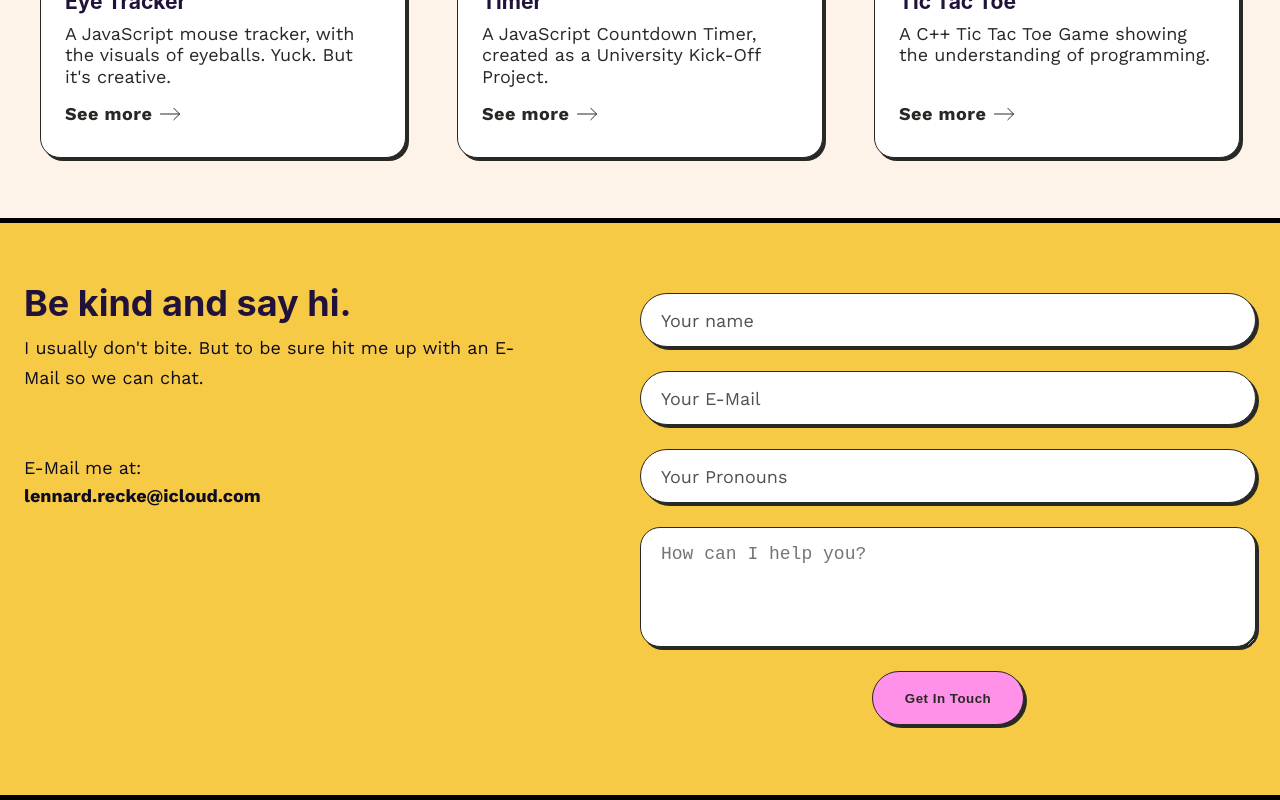
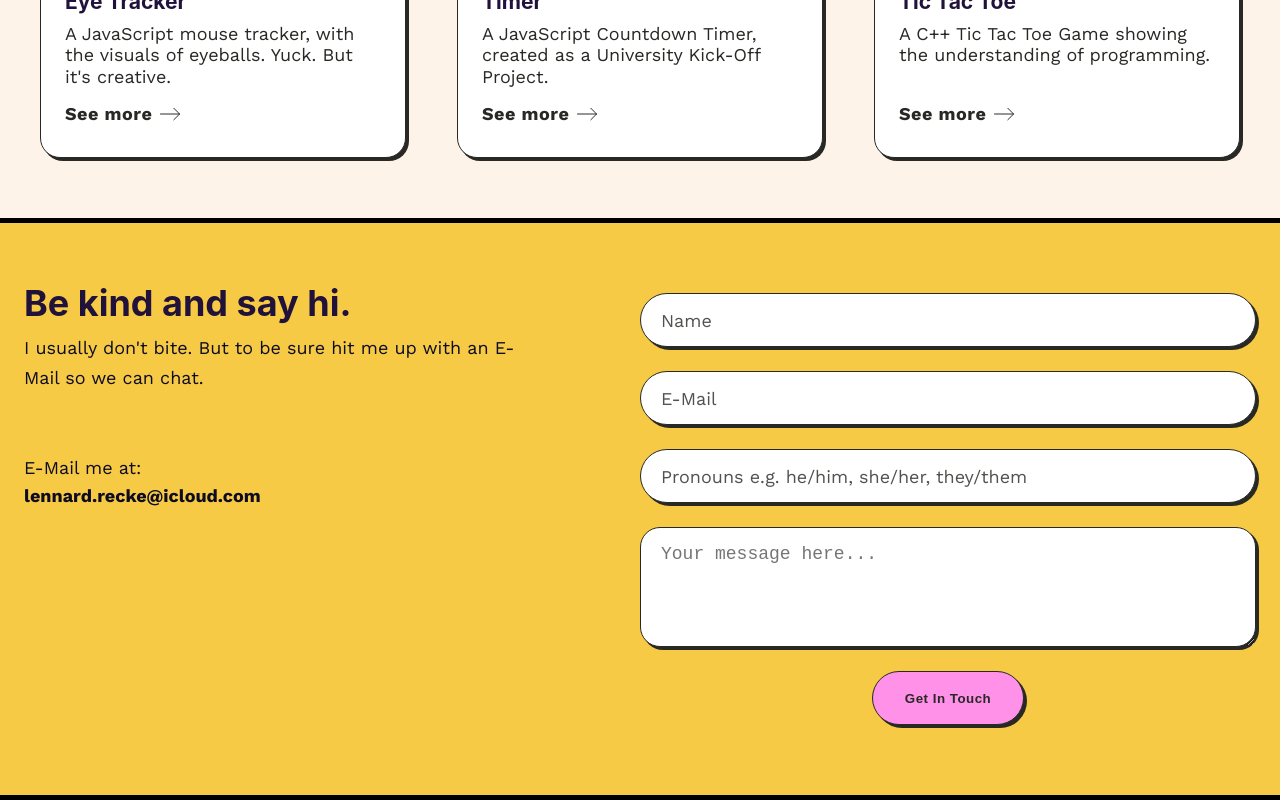
Before and after one commit to lennardrecke/portfolio_v1, a React (Create React App) app: page / in a window 1280 px wide. Shown: the part 1916-2716 px from the top of the page. Built offline with nearby package versions, Linux system fonts and the light colour scheme.

Commit message:
Implemented Form for Contact

```diff
--- a/package.json
+++ b/package.json
@@ -3,6 +3,7 @@
   "version": "0.1.0",
   "private": true,
   "dependencies": {
+    "@formspree/react": "^2.4.1",
     "@testing-library/jest-dom": "^5.16.5",
     "@testing-library/react": "^13.4.0",
     "@testing-library/user-event": "^13.5.0",
--- a/src/App.js
+++ b/src/App.js
@@ -13,6 +13,8 @@ import star from './media/star.svg';
 import circle from './media/circle.svg';
 import lightning from './media/lightning.svg';
 import line from './media/line.svg';
+
+import ContactForm from './ContactForm';
 
 function App() {
 
@@ -171,13 +173,7 @@ function App() {
                 </div>
               </div>
               <div className="right-contact">
-                <form action="">
-                  <input type="text" name="" className="form-input-field f-input" placeholder="Your name" />
-                  <input type="text" name="" className="form-input-field f-input" placeholder="Your E-Mail" />
-                  <input type="text" name="" className="form-input-field f-input" placeholder="Your Pronouns" />
-                  <textarea name="" className="text-area-form-input f-input" placeholder="How can I help you?" />
-                  <input type="button" value="Get in touch" className="primary-button a-button" />
-                </form>
+                <ContactForm />
               </div>
             </div>
           </div>
--- /dev/null
+++ b/src/ContactForm.js
@@ -0,0 +1,72 @@
+import React from 'react';
+import { useForm, ValidationError } from '@formspree/react';
+import puppy from './media/puppy.gif';
+
+function ContactForm() {
+    const [state, handleSubmit] = useForm("xbjebwyb");
+
+    if(state.succeeded) {
+        return (
+        <div className="success-banner">
+            <h1>Thanks for your message!</h1>
+            <p>I'll get back to you as soon as possible.</p>
+            <img src={puppy} alt="Puppy" />
+        </div>
+        );
+    }
+
+  return (
+    <form onSubmit={handleSubmit}>
+        <input
+          type="text"
+          name="name"
+          className="form-input-field f-input"
+          placeholder="Name"
+          required
+        />
+        <ValidationError
+        prefix="Name"
+        field="name"
+        errors={state.errors}
+      />
+        <input
+          type="email"
+          name="email"
+          className="form-input-field f-input"
+          placeholder="E-Mail"
+          required
+        />
+        <ValidationError
+        prefix="Email"
+        field="email"
+        errors={state.errors}
+      />
+        <input
+            type="text"
+            name="pronouns"
+            className="form-input-field f-input"
+            placeholder="Pronouns e.g. he/him, she/her, they/them"
+            required
+        />
+        <ValidationError
+        prefix="Pronouns"
+        field="pronouns"
+        errors={state.errors}
+      />
+        <textarea
+          name="message"
+          className="text-area-form-input f-input"
+          placeholder="Your message here..."
+          required
+        />
+        <ValidationError
+        prefix="Message"
+        field="message"
+        errors={state.errors}
+      />
+      <button type="submit" className="primary-button a-button" disabled={state.submitting}>Get in touch</button>
+    </form>
+  );
+}
+
+export default ContactForm;
```
Also changed, not shown: src/media/puppy.gif (added), 1 other file (tests, documents, lock files or other folders).
